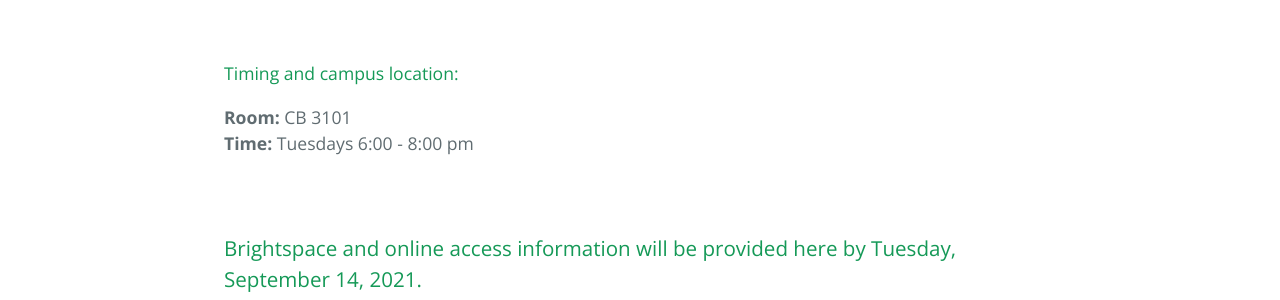
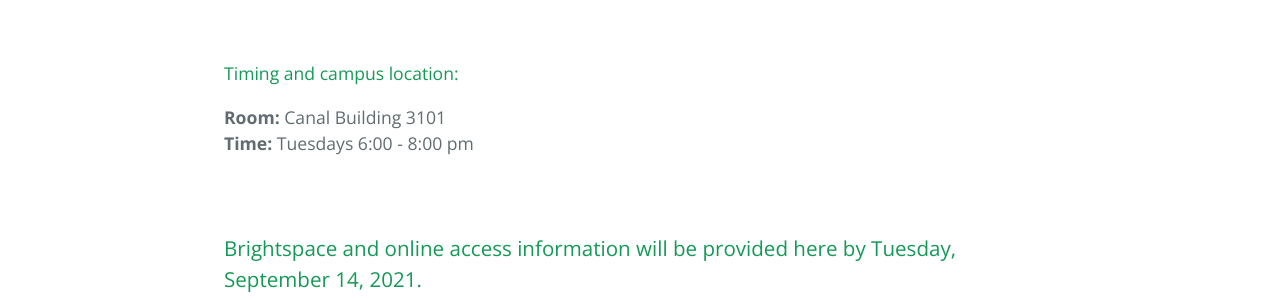
Before and after one commit to kseniayadav/kseniayadav.github.io, a Jekyll site: the page built from index.md, in a window 1280 px wide. Shown: the part 712-1012 px from the top of the page. Built offline with Jekyll 4.4.1, drawn with Linux system fonts in a browser that asks for light colours; our own code applies the rules of GitHub Pages for plain Markdown files.

Commit message:
update location

```diff
--- a/index.md
+++ b/index.md
@@ -18,7 +18,7 @@ Topics to be covered are flexible and will aim to address any knowledge gaps to
 <br/>
 #### Timing and campus location:
 
-**Room:** CB 3101<br/>
+**Room:** Canal Building 3101<br/>
 **Time:** Tuesdays 6:00 - 8:00 pm
 
 <br/>
```
